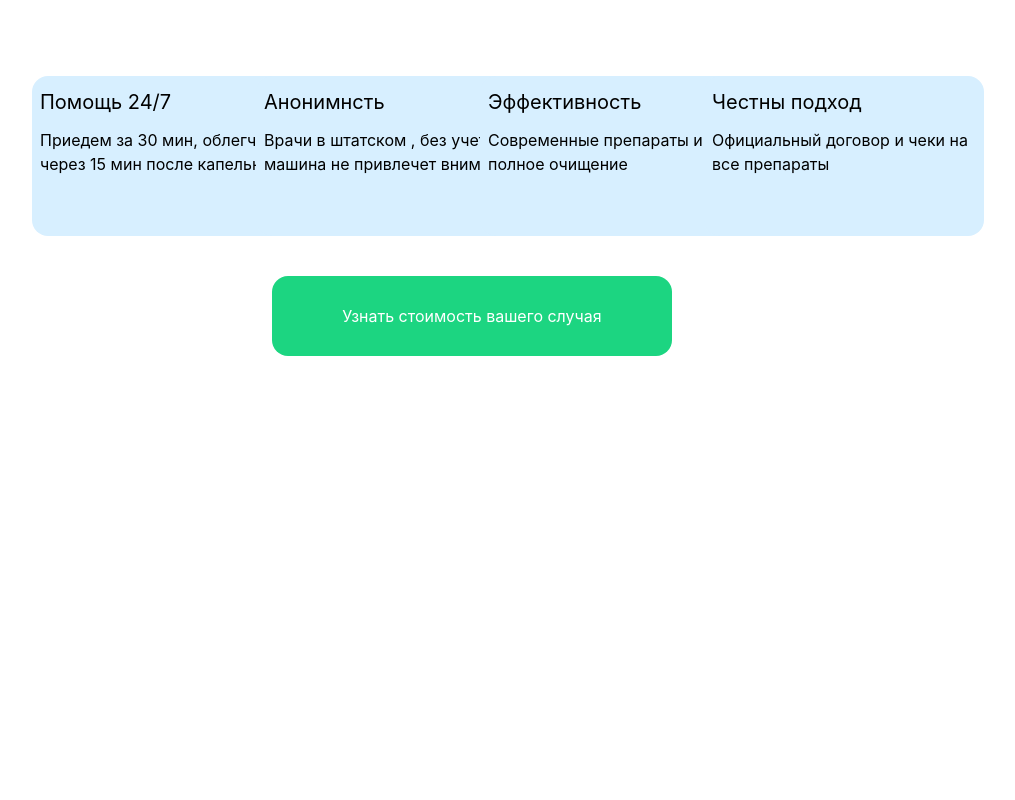
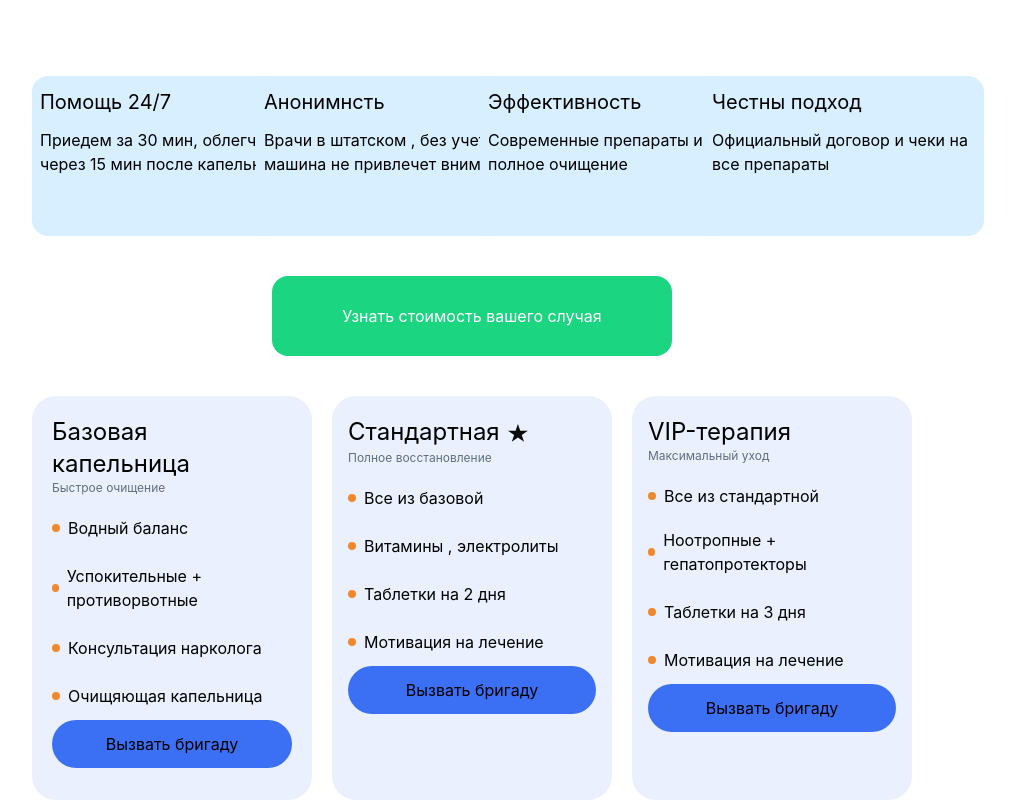
Before and after one commit to danon52/HospitalSite, a React (Vite) app: page / in a window 1280 px wide. Shown: the part 1056-1856 px from the top of the page, without its empty margins (168-1183 px from the left). Before the commit the page ends 1412 px from the top, so only its background shows below. Built offline with nearby package versions, Linux system fonts and the light colour scheme.

Commit message:
develop form

```diff
--- a/src/App.jsx
+++ b/src/App.jsx
@@ -114,10 +114,110 @@ export default function App() {
           </div>
         </div>
 
-        <div className="lg: flex justify-center">
-          <button className="lg:mt-10 rounded-2xl w-100 h-20 bg-[#1cd581] cursor-pointer  text-white">Узнать стоимость вашего случая </button>
+        <div className="lg: my-10 flex justify-center">
+          <button className="lg:rounded-2xl w-100 h-20 bg-[#1cd581] cursor-pointer  text-white">Узнать стоимость вашего случая </button>
         </div>
       </section>
+
+      <section className="hidden lg:block">
+        <div className=" lg:grid grid-cols-3 gap-5">
+          <div className="lg:px-5 py-5 bg-[#EAF0FE] border-[#C7D7FC]  rounded-3xl ">
+            <p className="lg:text-2xl">Базовая капельница</p>
+            <div>
+              <p className="lg:text-[#5F7178] text-xs">Быстрое очищение</p>
+            </div>
+            <div className="lg:mt-5  flex items-center gap-2">
+              <div className="lg:w-2 h-2 rounded-full bg-[#f0892e]"></div>
+              <span> Водный баланс </span>
+            </div>
+            <div className="lg:py-6 flex items-center gap-2">
+              <div className="lg:w-2 h-2 rounded-full bg-[#f0892e]"></div>
+              <span> Успокительные + противорвотные </span>
+            </div>
+            <div className="lg:flex items-center gap-2 w-auto">
+              <div className="lg:w-2 h-2 rounded-full bg-[#f0892e] flex"></div>
+              <span className="lg:">Консультация нарколога  </span>
+            </div>
+
+            <div className="lg:mt-6 flex items-center gap-2">
+              <div className="lg:w-2 h-2 rounded-full  bg-[#f0892e]"></div>
+              <span>Очищяющая капельница</span>
+            </div>
+            <div className="lg:flex justify-center py-3">
+              <button className="lg: cursor-pointer rounded-3xl w-75 h-12 bg-[#3B70F5]"> Вызвать бригаду</button>
+            </div>
+          </div>
+
+
+          {/* Выделить другим цветом (сделать акцент) */}
+          <div className="lg:px-4 py-5 bg-[#EAF0FE]  rounded-3xl ">
+            <div className="lg:flex">
+              <p className="lg:text-2xl">Стандартная </p>
+              <div>
+                <img className="lg: w-5  py-[8px] ml-2" src="/Star1.svg" alt="" />
+              </div>
+            </div>
+            <div>
+              <p className="lg:text-[#5F7178] text-xs">Полное восстановление </p>
+            </div>
+            <div className="lg:mt-5  flex items-center gap-2">
+              <div className="lg:w-2 h-2 rounded-full bg-[#f0892e]"></div>
+              <span> Все из базовой </span>
+            </div>
+            <div className="lg:py-6 flex items-center gap-2">
+              <div className="lg:w-2 h-2 rounded-full bg-[#f0892e]"></div>
+              <span> Витамины , электролиты </span>
+            </div>
+            <div className="lg:flex items-center gap-2 w-auto">
+              <div className="lg:w-2 h-2 rounded-full bg-[#f0892e] flex"></div>
+              <span className="lg:">Таблетки на 2 дня   </span>
+            </div>
+            <div className="lg:mt-6 flex items-center gap-2">
+              <div className="lg:w-2 h-2 rounded-full  bg-[#f0892e]"></div>
+              <span>Мотивация на лечение </span>
+            </div>
+            {/*   так же поменять цвет под основной  */}
+            <div className="lg:flex justify-center py-3">
+              <button className="lg:cursor-pointer rounded-3xl w-75 h-12 bg-[#3B70F5]"> Вызвать бригаду</button>
+            </div>
+          </div>
+          <div className="lg:px-4 py-5 bg-[#EAF0FE] rounded-3xl">
+            <p className="lg:text-2xl">VIP-терапия</p>
+            <div>
+              <p className="lg:text-[#5F7178] text-xs">Максимальный уход  </p>
+            </div>
+            <div className="lg:mt-5  flex items-center gap-2">
+              <div className="lg:w-2 h-2 rounded-full bg-[#f0892e]"></div>
+              <span> Все из стандартной </span>
+            </div>
+            <div className="lg:mt-5  flex items-center gap-2">
+              <div className="lg:w-2 h-2 rounded-full bg-[#f0892e]"></div>
+              <span> Ноотропные + гепатопротекторы  </span>
+            </div>
+            <div className="lg:py-6 flex items-center gap-2">
+              <div className="lg:w-2 h-2 rounded-full bg-[#f0892e]"></div>
+              <span> Таблетки на 3 дня  </span>
+            </div>
+            <div className="lg:flex items-center gap-2 w-auto">
+              <div className="lg:w-2 h-2 rounded-full bg-[#f0892e] flex"></div>
+              <span className="lg:">Мотивация на лечение   </span>
+            </div>
+            <div className="lg:flex justify-center py-3">
+              <button className="lg:cursor-pointer rounded-3xl w-75 h-12 bg-[#3B70F5]"> Вызвать бригаду</button>
+            </div>
+          </div>
+        </div>
+      </section>
+
+
+      <section className="hidden lg:block">
+        <div>
+
+        </div>
+
+
+      </section>
+
       <section className="block lg:hidden">
         <div>
           <p className="text-2xl text-[#222a2e]">
```
